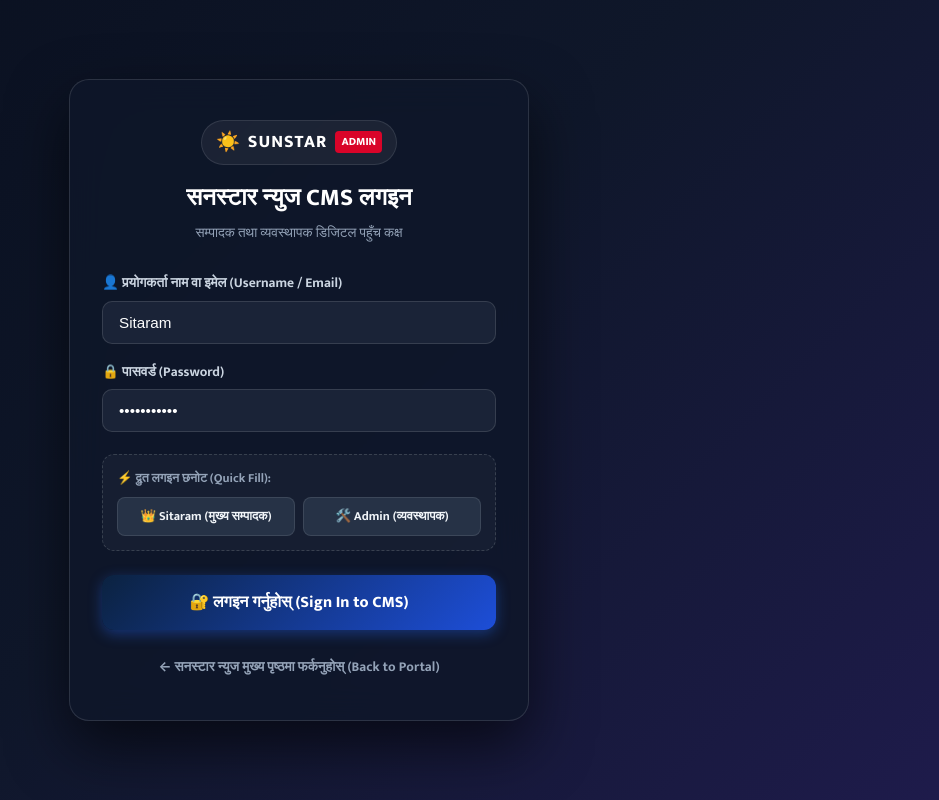
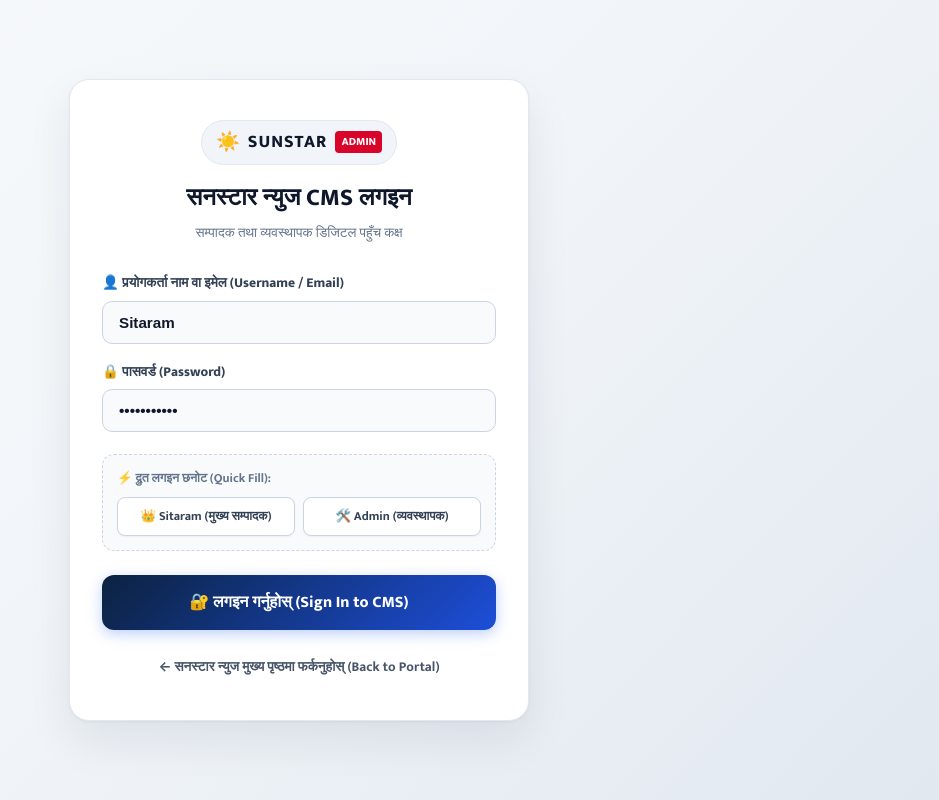
Before and after one commit to mijash09/sunstar-news, a Next.js app: page /login in a window 1280 px wide. Shown: the whole page, without its empty margins (341-1280 px from the left). Built offline with nearby package versions, Linux system fonts and the light colour scheme; no server answers; a web font is replaced by a local one.

Commit message:
Update login page to clean Light Mode theme

```diff
--- a/app/globals.css
+++ b/app/globals.css
@@ -3657,13 +3657,13 @@ button {
 }
 
 /* ==========================================================================
-   STANDALONE LOGIN PAGE STYLES
+   STANDALONE LOGIN PAGE STYLES (Light Mode Theme)
    ========================================================================== */
 
 .login-page-container {
     min-height: 100vh;
     width: 100%;
-    background: linear-gradient(135deg, #090f1e 0%, #0f172a 50%, #1e1b4b 100%);
+    background: linear-gradient(135deg, #f8fafc 0%, #f1f5f9 50%, #e2e8f0 100%);
     display: flex;
     align-items: center;
     justify-content: center;
@@ -3673,12 +3673,11 @@ button {
 .login-card-wrapper {
     width: 100%;
     max-width: 460px;
-    background-color: rgba(15, 23, 42, 0.85);
-    backdrop-filter: blur(16px);
-    border: 1px solid rgba(255, 255, 255, 0.12);
+    background-color: #ffffff;
+    border: 1px solid #e2e8f0;
     border-radius: 20px;
     padding: 40px 32px;
-    box-shadow: 0 25px 60px rgba(0, 0, 0, 0.6);
+    box-shadow: 0 20px 45px rgba(15, 23, 42, 0.08), 0 1px 3px rgba(0, 0, 0, 0.05);
 }
 
 .login-brand-header {
@@ -3690,8 +3689,8 @@ button {
     display: inline-flex;
     align-items: center;
     gap: 8px;
-    background: rgba(255, 255, 255, 0.06);
-    border: 1px solid rgba(255, 255, 255, 0.1);
+    background-color: #f1f5f9;
+    border: 1px solid #e2e8f0;
     padding: 6px 14px;
     border-radius: 30px;
     margin-bottom: 14px;
@@ -3705,7 +3704,7 @@ button {
     font-weight: 900;
     font-size: 1.1rem;
     letter-spacing: 1px;
-    color: #ffffff;
+    color: #0f172a;
 }
 
 .logo-badge-tag {
@@ -3719,20 +3718,21 @@ button {
 
 .login-portal-title {
     font-size: 1.5rem;
-    font-weight: 800;
-    color: #ffffff;
+    font-weight: 900;
+    color: #0f172a;
     margin-bottom: 6px;
 }
 
 .login-portal-subtitle {
     font-size: 0.85rem;
-    color: #94a3b8;
+    color: #64748b;
+    font-weight: 500;
 }
 
 .login-error-alert {
-    background-color: rgba(229, 9, 20, 0.15);
-    border: 1px solid rgba(229, 9, 20, 0.4);
-    color: #fca5a5;
+    background-color: #fef2f2;
+    border: 1px solid #fecaca;
+    color: #dc2626;
     padding: 12px 16px;
     border-radius: 10px;
     font-size: 0.88rem;
@@ -3755,30 +3755,36 @@ button {
 
 .form-label {
     font-size: 0.85rem;
-    font-weight: 700;
-    color: #cbd5e1;
+    font-weight: 800;
+    color: #334155;
 }
 
 .login-input-field {
     width: 100%;
     padding: 12px 16px;
     border-radius: 10px;
-    background-color: rgba(30, 41, 59, 0.8);
-    border: 1px solid rgba(255, 255, 255, 0.12);
-    color: #ffffff;
+    background-color: #f8fafc;
+    border: 1px solid #cbd5e1;
+    color: #0f172a;
     font-size: 0.95rem;
+    font-weight: 600;
     transition: all 0.2s ease;
+}
+
+.login-input-field::placeholder {
+    color: #94a3b8;
 }
 
 .login-input-field:focus {
     outline: none;
+    background-color: #ffffff;
     border-color: var(--brand-blue);
-    box-shadow: 0 0 0 3px rgba(37, 99, 235, 0.25);
+    box-shadow: 0 0 0 3px rgba(37, 99, 235, 0.15);
 }
 
 .quick-credentials-box {
-    background-color: rgba(30, 41, 59, 0.5);
-    border: 1px dashed rgba(255, 255, 255, 0.15);
+    background-color: #f8fafc;
+    border: 1px dashed #cbd5e1;
     padding: 14px;
     border-radius: 12px;
     margin-top: 4px;
@@ -3787,7 +3793,7 @@ button {
 .quick-fill-label {
     font-size: 0.78rem;
     font-weight: 700;
-    color: #94a3b8;
+    color: #64748b;
     display: block;
     margin-bottom: 8px;
 }
@@ -3803,11 +3809,12 @@ button {
     border-radius: 8px;
     font-size: 0.78rem;
     font-weight: 700;
-    border: 1px solid rgba(255, 255, 255, 0.1);
-    background-color: rgba(51, 65, 85, 0.6);
-    color: #f1f5f9;
+    border: 1px solid #cbd5e1;
+    background-color: #ffffff;
+    color: #334155;
     cursor: pointer;
     transition: all 0.2s ease;
+    box-shadow: 0 1px 2px rgba(0, 0, 0, 0.05);
 }
 
 .quick-btn:hover {
@@ -3826,14 +3833,14 @@ button {
     font-size: 1rem;
     border: none;
     cursor: pointer;
-    box-shadow: 0 4px 14px rgba(37, 99, 235, 0.4);
+    box-shadow: 0 4px 14px rgba(37, 99, 235, 0.3);
     transition: transform 0.2s ease, box-shadow 0.2s ease;
     margin-top: 6px;
 }
 
 .login-submit-button:hover {
     transform: translateY(-2px);
-    box-shadow: 0 6px 20px rgba(37, 99, 235, 0.6);
+    box-shadow: 0 6px 20px rgba(37, 99, 235, 0.45);
 }
 
 .login-footer-link {
@@ -3844,13 +3851,13 @@ button {
 .back-to-home-link {
     font-size: 0.85rem;
     font-weight: 700;
-    color: #94a3b8;
+    color: #475569;
     text-decoration: none;
     transition: color 0.2s ease;
 }
 
 .back-to-home-link:hover {
-    color: #ffffff;
+    color: #0f172a;
 }
 
 /* ==========================================================================
```
